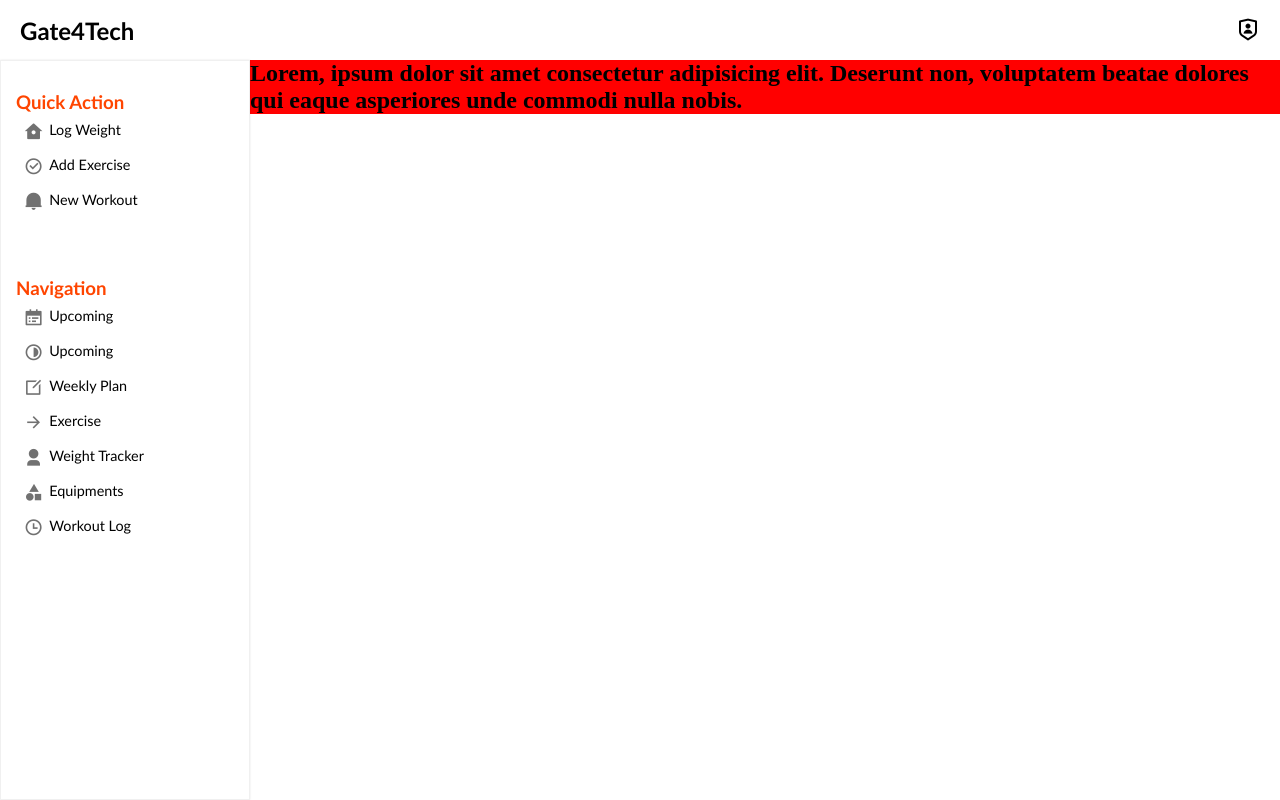
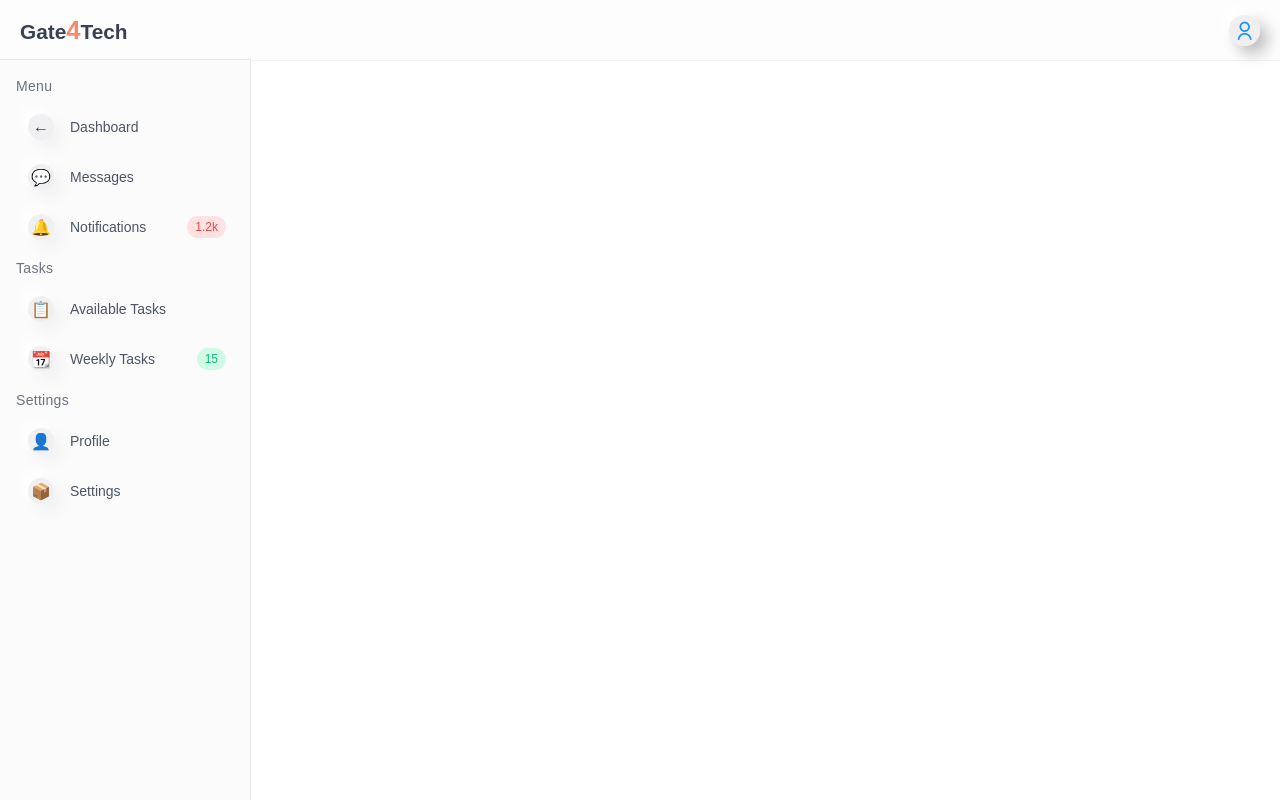
Before and after one commit to mdsamiullah-in/work, a plain HTML site: page index.html in a window 1280 px wide. Drawn offline with nearby package versions, Linux system fonts and the light colour scheme.

Commit message:
all files modified

```diff
--- a/index.html
+++ b/index.html
@@ -3,89 +3,55 @@
 <head>
   <meta charset="UTF-8">
   <meta name="viewport" content="width=device-width, initial-scale=1.0">
-    <title>Tracker</title>
+  <title>Document</title>
   <link rel="stylesheet" href="style.css">
-    <link rel="stylesheet" href="https://cdnjs.cloudflare.com/ajax/libs/font-awesome/6.4.2/css/all.min.css"/>
   <link href="https://cdn.jsdelivr.net/npm/remixicon@4.3.0/fonts/remixicon.css" rel="stylesheet"/>
 </head>
 <body>
 
-<div id="container">
+  <div class="container">
 
-    <div id="MainBox">
 
-    <!-- Navbar Start-->
-        <nav>
+
+   <!--Navbar Start-->
+    <nav id="nav">
+
       <div id="logo">
-                <h2>Gate4Tech</h2>
+        <div id="menu-toggle"><i class="ri-bar-chart-horizontal-line"></i></div>
+        <h2>Gate<span>4</span>Tech</h2>
       </div>
 
       <ul>
-                <li><i class="ri-shield-user-line"></i></li>
+        <li><i class="ri-user-line"></i></li>
       </ul>
+
     </nav>
    <!--Navbar End-->
 
 
 
-
-    <!-- Header for Mobile View Only -->
-        <header>
-            <div id="toggleSidebar">
-                <i class="ri-menu-line"></i>
+    <!-- Sidebar Start -->
+    <div id="sidebar">
+      <div class="sidebar-content">
+        <ul>
+          <li class="section-title">Menu</li>
+          <li><a href="#" class="menu-item"><span class="icon">&#x02190;</span><span class="text">Dashboard</span></a></li>
+          <li><a href="#" class="menu-item"><span class="icon">&#x1F4AC;</span><span class="text">Messages</span></a></li>
+          <li><a href="#" class="menu-item"><span class="icon">&#x1F514;</span><span class="text">Notifications</span><span class="badge badge-red">1.2k</span></a></li>
+          <li class="section-title">Tasks</li>
+          <li><a href="#" class="menu-item"><span class="icon">&#x1F4CB;</span><span class="text">Available Tasks</span></a></li>
+          <li><a href="#" class="menu-item"><span class="icon">&#x1F4C6;</span><span class="text">Weekly Tasks</span><span class="badge badge-green">15</span></a></li>
+          <li class="section-title">Settings</li>
+          <li><a href="#" class="menu-item"><span class="icon">&#x1F464;</span><span class="text">Profile</span></a></li>
+          <li><a href="#" class="menu-item"><span class="icon">&#x1F4E6;</span><span class="text">Settings</span></a></li>
+        </ul>
       </div>
-        </header>
-    <!-- Header for Mobile View Only End-->
+    </div>
+    <!-- Sidebar End -->
 
 
 
 
-    <!-- Sidebar -->
-        <div id="SideBar">
-
-          <div id="SideBarLogo">
-          </div>
-
-
-            <!-- Cut Icon (Visible only in mobile view) -->
-            <div id="cutSidebar">
-                <i class="ri-close-line"></i>
-            </div>
-
-            <div id="SideBarContents">
-
-                <div id="NavigationContents1">
-                    <h3 id="QuickAction">Quick Action</h3>
-                    <ul>
-                        <li><i class="ri-home-7-fill"></i><span>Log Weight</span></li>
-                        <li><i class="ri-checkbox-circle-line"></i><span>Add Exercise</span></li>
-                        <li><i class="ri-notification-2-fill"></i><span>New Workout</span></li>
-                    </ul>
-                </div>
-
-                <div id="NavigationContents2">
-                    <h3>Navigation</h3>
-                    <ul>
-                        <li><i class="ri-calendar-todo-fill" id="calenderPage"></i><span>Upcoming</span></li>
-                        <li><i class="ri-progress-4-line" id="progress"></i><span>Upcoming</span></li>
-                        <li><i class="ri-edit-box-line" id="editBox"></i><span>Weekly Plan</span></li>
-                        <li><i class="ri-arrow-right-line" id="arrowRight"></i><span>Exercise</span></li>
-                        <li><i class="ri-user-3-fill" id="user"></i><span>Weight Tracker</span></li>
-                        <li><i class="ri-shapes-fill" id="shapes"></i><span>Equipments</span></li>
-                        <li><i class="ri-time-line" id="time"></i><span>Workout Log</span></li>
-                    </ul>
-                </div>
-
-            </div>
-        </div>
-    <!--Sidebar End-->
-
-
-    <div id="homepage">
-         <h2>Lorem, ipsum dolor sit amet consectetur adipisicing elit. Deserunt non, voluptatem beatae dolores qui eaque asperiores unde commodi nulla nobis.</h2>
-    </div>
-
-    </div>
   </div>
 
 
--- a/script.js
+++ b/script.js
@@ -1,11 +1,3 @@
-const toggleSidebar = document.getElementById('toggleSidebar');
-const cutSidebar = document.getElementById('cutSidebar');
-const sideBar = document.getElementById('SideBar');
-
-toggleSidebar.addEventListener('click', () => {
-    sideBar.classList.toggle('open');
-});
-
-cutSidebar.addEventListener('click', () => {
-    sideBar.classList.remove('open');
-});
+document.getElementById('menu-toggle').addEventListener('click', function() {
+    document.getElementById('sidebar').classList.toggle('active');
+  });
--- a/style.css
+++ b/style.css
@@ -1,176 +1,175 @@
-* {
+body {
   margin: 0;
-  padding: 0;
-  box-sizing: border-box;
+  font-family: Arial, sans-serif;
+  background-color: #ffffff;
+  color: #374151;
 }
 
-#container {
+.container {
+  display: flex;
   width: 100%;
-  height: 100vh;
-}
-
-#MainBox {
-  width: 100%;
-  height: 100vh;
+  min-height: 100vh;
 }
 
 nav {
   width: 100%;
   height: 60px;
-  background-color: #fff;
-  box-shadow: 0 0 3px 0 rgb(0, 0, 0, 0.3);
+  background-color: #fdfdfd;
   display: flex;
   align-items: center;
   justify-content: space-between;
   padding: 0 20px;
+  box-shadow: 0 0 1px 0 rgba(0, 0, 0, 0.3);
 }
 
-nav h2 {
-  font-family: Calibri;
+nav #logo {
+  display: flex;
+  gap: 5px;
 }
 
-nav ul li {
-  list-style-type: none;
-  font-size: 1.5rem;
+nav #logo h2{
+  font-size: 1.3rem;
 }
 
-#logo span {
-  font-size: 1.8rem;
-  color: orangered;
+nav #logo h2 span {
+  font-size: 1.6rem;
+  color: #F58A6C;
 }
 
-/* Sidebar Styles */
-#SideBar {
-  width: 250px;
-  height: calc(100% - 60px);
-  background-color: white;
-  border: 1px solid #f0f0f0;
-  position: fixed;
-  left: 0;
-  top: 60px;
-  transition: transform 0.2s ease;
-  box-shadow: 0 0 2px 0 rgb(0, 0, 0, 0.1);
+nav ul li i {
+  font-size: 1.3rem;
+  color: dodgerblue;
+  background-color: #efefef;
+  padding: 5px 5px;
+  border-radius: 50%;
+  box-shadow: 8px 8px 15px #bebebe,
+              -8px -8px 15px #ffffff;
 }
 
-#SideBarContents {
-  display: flex;
-  gap: 65px;
-  flex-direction: column;
-  padding: 30px 15px;
+#menu-toggle {
+  font-size: 1.3rem;
+  cursor: pointer;
+  margin-right: 10px;
+  display: none;
 }
 
-#NavigationContents1, #NavigationContents2 {
+nav #logo {
   display: flex;
-  gap: 8px;
-  flex-direction: column;
+  align-items: center;
 }
 
-#NavigationContents1 h3, #NavigationContents2 h3 {
-  color: orangered;
-  font-family: 'Gill Sans', 'Gill Sans MT', Calibri, 'Trebuchet MS', sans-serif;
+#sidebar {
+  width: 250px;
+  height: calc(100vh - 60px);
+  background-color: #fbfbfb;
+  border-top: 1px solid #e5e7eb;
+  border-right: 1px solid #e5e7eb;
+  display: flex;
+  flex-direction: column;
+  position: fixed;
+  bottom: 0;
+  left: 0;
+  transform: translateX(0);
+  transition: transform 0.2s ease;
 }
 
-#NavigationContents1 ul, #NavigationContents2 ul {
-  display: flex;
-  gap: 14px;
-  padding-left: 8px;
-  flex-direction: column;
+#sidebar.active {
+  transform: translateX(-100%);
 }
 
-#NavigationContents1 ul li, #NavigationContents2 ul li {
-  display: flex;
-  gap: 6px;
-  list-style-type: none;
-  font-family: Calibri;
-  font-size: 0.9rem;
+.sidebar-content {
+  flex: 1;
+  overflow-y: auto;
+  padding: 10px 0;
 }
 
-#NavigationContents1 ul li span {
-  position: relative;
+ul {
+  list-style-type: none;
+  padding: 0;
+  margin: 0;
 }
 
-#NavigationContents1 i, #NavigationContents2 i {
-  color: #717171;
-  font-size: 1.2rem;
+li {
+  padding: 0;
 }
 
-/* Cut Icon */
-#cutSidebar {
-  font-size: 1.5rem;
-  cursor: pointer;
-  position: absolute;
-  top: 5px;
-  right: 5px;
-  display: none; /* Hide by default */
+.section-title {
+  padding: 0.5rem 1rem;
+  font-size: 0.875rem;
+  font-weight: 300;
+  color: #6b7280;
+  letter-spacing: 0.3px;
 }
 
-
-
-
-#homepage{
-  width: calc(100% - 250px);
-  background-color: red;
-  margin-left: 250px;
+.menu-item {
+  display: flex;
+  align-items: center;
+  padding: 0.75rem 1.5rem;
+  color: #4b5563;
+  text-decoration: none;
+  border-left: 4px solid transparent;
+  transition: background-color 0.3s, color 0.3s, border-color 0.3s;
 }
 
+.menu-item:hover {
+  background-color: #f1f1f1;
+  color: #1f2937;
+  border-color: #6366f1;
+}
 
+.icon {
+  display: inline-flex;
+  align-items: center;
+  margin-right: 1rem;
+  background-color: #f0f0f3;
+  width: 26px;
+  height: 26px;
+  border-radius: 50%;
+  display: flex;
+  align-items: center;
+  justify-content: center;
+  color: rgb(59, 59, 59);
+  box-shadow: 8px 8px 15px #f1f1f1,
+              -8px -8px 15px #ffffff;
+}
 
+.text {
+  font-size: 0.875rem;
+  white-space: nowrap;
+  overflow: hidden;
+  text-overflow: ellipsis;
+}
 
+.badge {
+  display: inline-flex;
+  align-items: center;
+  padding: 0.25rem 0.5rem;
+  font-size: 0.75rem;
+  font-weight: 500;
+  border-radius: 9999px;
+  margin-left: auto;
+}
 
+.badge-red {
+  background-color: #fee2e2;
+  color: #ef4444;
+}
 
+.badge-green {
+  background-color: #d1fae5;
+  color: #10b981;
+}
 
-
-
-/* Responsive Styles */
-@media screen and (max-width: 768px) {
-
-  #homepage{
-    width: 100%;
-    margin-left: 0;
+@media(max-width: 768px) {
+  #menu-toggle {
+    display: flex;
   }
 
-
-  #SideBar {
-      transform: translateX(-100%);
+  #sidebar {
+    transform: translateX(-100%);
   }
 
-  #SideBar.open {
-      transform: translateX(0);
-  }
-
-  header {
-      width: 100%;
-      padding: 20px;
-      background-color: #f4f4f4;
-      display: flex;
-      align-items: center;
-      position: relative;
-  }
-
-  header #toggleSidebar {
-      font-size: 1.5rem;
-      cursor: pointer;
-      display: block;
-      position: absolute;
-      top: 5px;
-      left: 5px;
-  }
-
-  nav ul li {
-      display: none;
-  }
-
-  #cutSidebar {
-      display: block; /* Show only in mobile view */
+  #sidebar.active {
+    transform: translateX(0);
   }
 }
-
-@media screen and (min-width: 769px) {
-  header {
-      display: none;
-  }
-
-  nav ul li {
-      display: block;
-  }
-}
```
Lines whose indentation alone changed are shown as unchanged.
